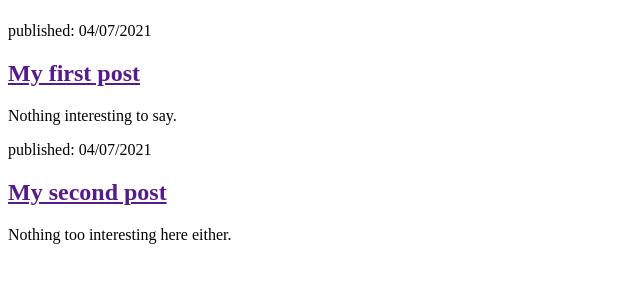
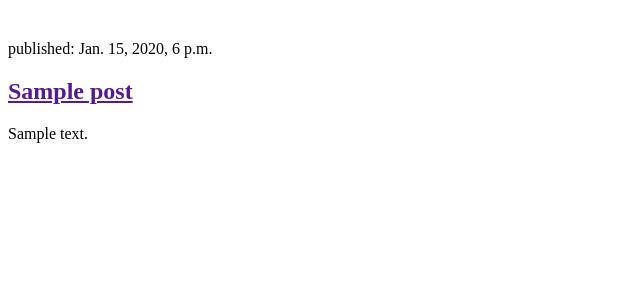
Before and after one commit to edward-xw-cheu/my-first-blog, a Django app: page / in a window 1280 px wide. Shown: the part 58-358 px from the top of the page, without its empty margins (0-640 px from the left). Run offline with Django 3.2, Linux system fonts and the light colour scheme; tables that the repository leaves empty hold one stand-in row (values such as "Sample post").

Commit message:
Modified templates to display posts from database.

```diff
--- a/blog/templates/blog/post_list.html
+++ b/blog/templates/blog/post_list.html
@@ -7,16 +7,13 @@
         <header>
             <h1><a href="/">My blog</a></h1>
         </header>
-        <article>
-            <time>published: 04/07/2021</time>
-            <h2><a href="">My first post</a></h2>
-            <p>Nothing interesting to say.</p>
-        </article>
-
-        <article>
-            <time>published: 04/07/2021</time>
-            <h2><a href=""">My second post</a></h2>
-            <p>Nothing too interesting here either.</p>
-        </article>
+        <br>
+        {% for post in posts %}
+            <article>
+                <time>published: {{ post.published_date }}</time>
+                <h2><a href="">{{ post.title }}</a></h2>
+                <p>{{ post.text|linebreaksbr }}</p>
+            </article>
+        {% endfor %}
     </body>
 </html>
--- a/blog/views.py
+++ b/blog/views.py
@@ -1,5 +1,8 @@
 from django.shortcuts import render
+from django.utils import timezone
+from .models import Post
 
 # Create your views here.
 def post_list(request):
-    return render(request, 'blog/post_list.html', {})
+    posts = Post.objects.filter(published_date__lte=timezone.now()).order_by('published_date')
+    return render(request, 'blog/post_list.html', {'posts': posts})
```
